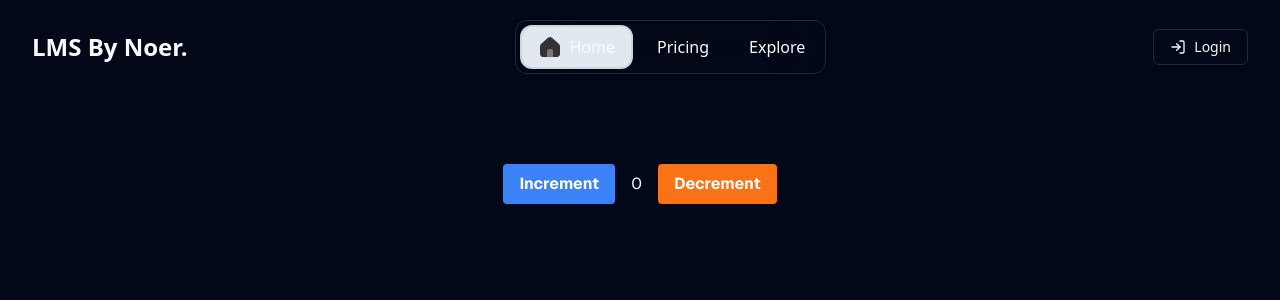
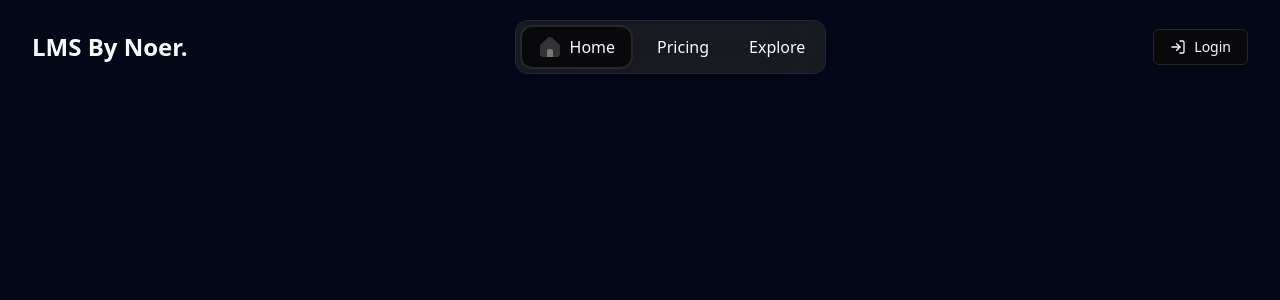
Before and after one commit to NoerGitKat/lms-next, a Next.js app: page / in a window 1280 px wide. Shown: the top 300 px of the page. Built offline with nearby package versions, Linux system fonts and the light colour scheme.

Commit message:
fix: remove redux counter example

```diff
--- a/package.json
+++ b/package.json
@@ -13,6 +13,7 @@
   "dependencies": {
     "@clerk/nextjs": "^5.7.2",
     "@prisma/client": "^5.20.0",
+    "@radix-ui/react-dialog": "^1.1.2",
     "@radix-ui/react-icons": "^1.3.0",
     "@radix-ui/react-slot": "^1.1.0",
     "@reduxjs/toolkit": "^2.2.7",
@@ -20,7 +21,7 @@
     "@typescript-eslint/typescript-estree": "",
     "class-variance-authority": "^0.7.0",
     "clsx": "^2.1.1",
-    "lucide-react": "^0.447.0",
+    "lucide-react": "^0.452.0",
     "next": "14.2.13",
     "next-themes": "^0.3.0",
     "react": "^18",
--- a/src/app/(landing)/_components/navbar/desktop-menu.tsx
+++ b/src/app/(landing)/_components/navbar/desktop-menu.tsx
@@ -22,7 +22,7 @@
                                 className={cn(
                                     'rounded-xl flex gap-2 py-2 px-4 items-center',
                                     page === path
-                                        ? 'bg-slate-200 border-2 border-slate-300'
+                                        ? 'bg-[#09090B] border-2 border-[#27272A]'
                                         : '',
                                 )}
                             >
--- a/src/app/(landing)/_components/navbar/index.tsx
+++ b/src/app/(landing)/_components/navbar/index.tsx
@@ -3,6 +3,8 @@
 import Link from 'next/link';
 import { Button } from '@/components/ui/button';
 import { Login } from '@/icons';
+import GlassSheet from '@/components/global/glass-sheet';
+import { MenuIcon } from 'lucide-react';
 
 const LandingNavbar = () => {
     return (
@@ -19,6 +21,19 @@
                         Login
                     </Button>
                 </Link>
+                <GlassSheet
+                    triggerClass="lg:hidden"
+                    trigger={
+                        <Button
+                            variant="ghost"
+                            className="hover:bg-transparent"
+                        >
+                            <MenuIcon size="30" />
+                        </Button>
+                    }
+                >
+                    <NavMenu orientation="mobile" />
+                </GlassSheet>
             </section>
         </nav>
     );
--- a/src/app/(landing)/_components/navbar/mobile-menu.tsx
+++ b/src/app/(landing)/_components/navbar/mobile-menu.tsx
@@ -17,9 +17,7 @@
                         })}
                         className={cn(
                             'rounded-xl flex gap-2 py-2 px-4 items-center',
-                            page == path
-                                ? 'bg-themeGray bg-slate-200 border-2 border-slate-300'
-                                : '',
+                            page == path ? 'bg-themeGray border-[#27272A]' : '',
                         )}
                         key={id}
                     >
--- a/src/app/(landing)/page.tsx
+++ b/src/app/(landing)/page.tsx
@@ -1,9 +1,5 @@
-import { Counter } from '@/components/counter';
-
 export default function Home() {
     return (
-        <div className="grid grid-rows-[20px_1fr_20px] items-center justify-items-center min-h-screen p-8 pb-20 gap-16 sm:p-20 font-[family-name:var(--font-geist-sans)]">
-            <Counter />
-        </div>
+        <div className="grid grid-rows-[20px_1fr_20px] items-center justify-items-center min-h-screen p-8 pb-20 gap-16 sm:p-20 font-[family-name:var(--font-geist-sans)]"></div>
     );
 }
--- a/src/components/counter.tsx
+++ /dev/null
@@ -1,36 +0,0 @@
-'use client';
-
-import React from 'react';
-import type { RootState } from '@/providers/redux/store';
-import { useSelector, useDispatch } from 'react-redux';
-import {
-    decrement,
-    increment,
-} from '@/providers/redux/features/counter/counterSlice';
-
-export function Counter() {
-    const count = useSelector((state: RootState) => state.counter.value);
-    const dispatch = useDispatch();
-
-    return (
-        <section>
-            <div>
-                <button
-                    className="bg-blue-500 hover:bg-blue-700 text-white font-bold py-2 px-4 rounded"
-                    aria-label="Increment value"
-                    onClick={() => dispatch(increment())}
-                >
-                    Increment
-                </button>
-                <span className="mx-4">{count}</span>
-                <button
-                    className="bg-orange-500 hover:bg-orange-700 text-white font-bold py-2 px-4 rounded"
-                    aria-label="Decrement value"
-                    onClick={() => dispatch(decrement())}
-                >
-                    Decrement
-                </button>
-            </div>
-        </section>
-    );
-}
--- /dev/null
+++ b/src/components/global/glass-sheet/index.tsx
@@ -0,0 +1,34 @@
+import { Sheet, SheetContent, SheetTrigger } from '@/components/ui/sheet';
+import { cn } from '@/lib/utils';
+
+type GlassSheetProps = {
+    children: React.ReactNode;
+    trigger: React.ReactNode;
+    className?: string;
+    triggerClass?: string;
+};
+
+const GlassSheet = ({
+    children,
+    trigger,
+    className,
+    triggerClass,
+}: GlassSheetProps) => {
+    return (
+        <Sheet>
+            <SheetTrigger className={cn(triggerClass)} asChild>
+                {trigger}
+            </SheetTrigger>
+            <SheetContent
+                className={cn(
+                    'bg-clip-padding backdrop-filter backdrop--blur__safari backdrop-blur-3xl bg-opacity-20 bg-themeGray border-themeGray',
+                    className,
+                )}
+            >
+                {children}
+            </SheetContent>
+        </Sheet>
+    );
+};
+
+export default GlassSheet;
--- /dev/null
+++ b/src/components/ui/sheet.tsx
@@ -0,0 +1,138 @@
+'use client';
+
+import * as React from 'react';
+import * as SheetPrimitive from '@radix-ui/react-dialog';
+import { Cross2Icon } from '@radix-ui/react-icons';
+import { cva, type VariantProps } from 'class-variance-authority';
+
+import { cn } from '@/lib/utils';
+
+const Sheet = SheetPrimitive.Root;
+
+const SheetTrigger = SheetPrimitive.Trigger;
+
+const SheetClose = SheetPrimitive.Close;
+
+const SheetPortal = SheetPrimitive.Portal;
+
+const SheetOverlay = React.forwardRef<
+    React.ElementRef<typeof SheetPrimitive.Overlay>,
+    React.ComponentPropsWithoutRef<typeof SheetPrimitive.Overlay>
+>(({ className, ...props }, ref) => (
+    <SheetPrimitive.Overlay
+        className={cn(
+            'fixed inset-0 z-50 bg-black/80  data-[state=open]:animate-in data-[state=closed]:animate-out data-[state=closed]:fade-out-0 data-[state=open]:fade-in-0',
+            className,
+        )}
+        {...props}
+        ref={ref}
+    />
+));
+SheetOverlay.displayName = SheetPrimitive.Overlay.displayName;
+
+const sheetVariants = cva(
+    'fixed z-50 gap-4 bg-background p-6 shadow-lg transition ease-in-out data-[state=closed]:duration-300 data-[state=open]:duration-500 data-[state=open]:animate-in data-[state=closed]:animate-out',
+    {
+        variants: {
+            side: {
+                top: 'inset-x-0 top-0 border-b data-[state=closed]:slide-out-to-top data-[state=open]:slide-in-from-top',
+                bottom: 'inset-x-0 bottom-0 border-t data-[state=closed]:slide-out-to-bottom data-[state=open]:slide-in-from-bottom',
+                left: 'inset-y-0 left-0 h-full w-3/4 border-r data-[state=closed]:slide-out-to-left data-[state=open]:slide-in-from-left sm:max-w-sm',
+                right: 'inset-y-0 right-0 h-full w-3/4 border-l data-[state=closed]:slide-out-to-right data-[state=open]:slide-in-from-right sm:max-w-sm',
+            },
+        },
+        defaultVariants: {
+            side: 'right',
+        },
+    },
+);
+
+interface SheetContentProps
+    extends React.ComponentPropsWithoutRef<typeof SheetPrimitive.Content>,
+        VariantProps<typeof sheetVariants> {}
+
+const SheetContent = React.forwardRef<
+    React.ElementRef<typeof SheetPrimitive.Content>,
+    SheetContentProps
+>(({ side = 'right', className, children, ...props }, ref) => (
+    <SheetPortal>
+        <SheetOverlay />
+        <SheetPrimitive.Content
+            ref={ref}
+            className={cn(sheetVariants({ side }), className)}
+            {...props}
+        >
+            <SheetPrimitive.Close className="absolute right-4 top-4 rounded-sm opacity-70 ring-offset-background transition-opacity hover:opacity-100 focus:outline-none focus:ring-2 focus:ring-ring focus:ring-offset-2 disabled:pointer-events-none data-[state=open]:bg-secondary">
+                <Cross2Icon className="h-4 w-4" />
+                <span className="sr-only">Close</span>
+            </SheetPrimitive.Close>
+            {children}
+        </SheetPrimitive.Content>
+    </SheetPortal>
+));
+SheetContent.displayName = SheetPrimitive.Content.displayName;
+
+const SheetHeader = ({
+    className,
+    ...props
+}: React.HTMLAttributes<HTMLDivElement>) => (
+    <div
+        className={cn(
+            'flex flex-col space-y-2 text-center sm:text-left',
+            className,
+        )}
+        {...props}
+    />
+);
+SheetHeader.displayName = 'SheetHeader';
+
+const SheetFooter = ({
+    className,
+    ...props
+}: React.HTMLAttributes<HTMLDivElement>) => (
+    <div
+        className={cn(
+            'flex flex-col-reverse sm:flex-row sm:justify-end sm:space-x-2',
+            className,
+        )}
+        {...props}
+    />
+);
+SheetFooter.displayName = 'SheetFooter';
+
+const SheetTitle = React.forwardRef<
+    React.ElementRef<typeof SheetPrimitive.Title>,
+    React.ComponentPropsWithoutRef<typeof SheetPrimitive.Title>
+>(({ className, ...props }, ref) => (
+    <SheetPrimitive.Title
+        ref={ref}
+        className={cn('text-lg font-semibold text-foreground', className)}
+        {...props}
+    />
+));
+SheetTitle.displayName = SheetPrimitive.Title.displayName;
+
+const SheetDescription = React.forwardRef<
+    React.ElementRef<typeof SheetPrimitive.Description>,
+    React.ComponentPropsWithoutRef<typeof SheetPrimitive.Description>
+>(({ className, ...props }, ref) => (
+    <SheetPrimitive.Description
+        ref={ref}
+        className={cn('text-sm text-muted-foreground', className)}
+        {...props}
+    />
+));
+SheetDescription.displayName = SheetPrimitive.Description.displayName;
+
+export {
+    Sheet,
+    SheetPortal,
+    SheetOverlay,
+    SheetTrigger,
+    SheetClose,
+    SheetContent,
+    SheetHeader,
+    SheetFooter,
+    SheetTitle,
+    SheetDescription,
+};
--- a/src/providers/redux/features/counter/counterSlice.ts
+++ /dev/null
@@ -1,30 +0,0 @@
-import { createSlice } from '@reduxjs/toolkit';
-import type { PayloadAction } from '@reduxjs/toolkit';
-
-export interface CounterState {
-    value: number;
-}
-
-const initialState: CounterState = {
-    value: 0,
-};
-
-export const counterSlice = createSlice({
-    name: 'counter',
-    initialState,
-    reducers: {
-        increment: (state) => {
-            state.value += 1;
-        },
-        decrement: (state) => {
-            state.value -= 1;
-        },
-        incrementByAmount: (state, action: PayloadAction<number>) => {
-            state.value += action.payload;
-        },
-    },
-});
-
-export const { increment, decrement, incrementByAmount } = counterSlice.actions;
-
-export default counterSlice.reducer;
--- a/src/providers/redux/store.tsx
+++ b/src/providers/redux/store.tsx
@@ -1,11 +1,8 @@
 'use client';
 import { combineReducers, configureStore } from '@reduxjs/toolkit';
 import { TypedUseSelectorHook, useSelector } from 'react-redux';
-import counterReducer from '@/providers/redux/features/counter/counterSlice';
 
-const rootReducer = combineReducers({
-    counter: counterReducer,
-});
+const rootReducer = combineReducers({});
 
 export const store = configureStore({
     reducer: rootReducer,
--- a/tailwind.config.ts
+++ b/tailwind.config.ts
@@ -18,8 +18,17 @@
                 '2xl': '1400px',
             },
         },
+        backgroundImage: {
+            'radial-gradient':
+                'radial-gradient(circle at 50% 40%, white, black)',
+        },
         extend: {
             colors: {
+                themeBlack: '#09090B',
+                themeGray: '#27272A',
+                themeDarkGray: '#27272A',
+                themeTextGray: '#B4B0AE',
+                themeTextWhite: '#F7ECE9',
                 border: 'hsl(var(--border))',
                 input: 'hsl(var(--input))',
                 ring: 'hsl(var(--ring))',
@@ -53,13 +62,6 @@
                     DEFAULT: 'hsl(var(--card))',
                     foreground: 'hsl(var(--card-foreground))',
                 },
-                chart: {
-                    '1': 'hsl(var(--chart-1))',
-                    '2': 'hsl(var(--chart-2))',
-                    '3': 'hsl(var(--chart-3))',
-                    '4': 'hsl(var(--chart-4))',
-                    '5': 'hsl(var(--chart-5))',
-                },
             },
             borderRadius: {
                 lg: 'var(--radius)',
@@ -68,20 +70,12 @@
             },
             keyframes: {
                 'accordion-down': {
-                    from: {
-                        height: '0',
-                    },
-                    to: {
-                        height: 'var(--radix-accordion-content-height)',
-                    },
+                    from: { height: '0' },
+                    to: { height: 'var(--radix-accordion-content-height)' },
                 },
                 'accordion-up': {
-                    from: {
-                        height: 'var(--radix-accordion-content-height)',
-                    },
-                    to: {
-                        height: '0',
-                    },
+                    from: { height: 'var(--radix-accordion-content-height)' },
+                    to: { height: '0' },
                 },
             },
             animation: {
```
Also changed, not shown: 1 other file (tests, documents, lock files or other folders).
